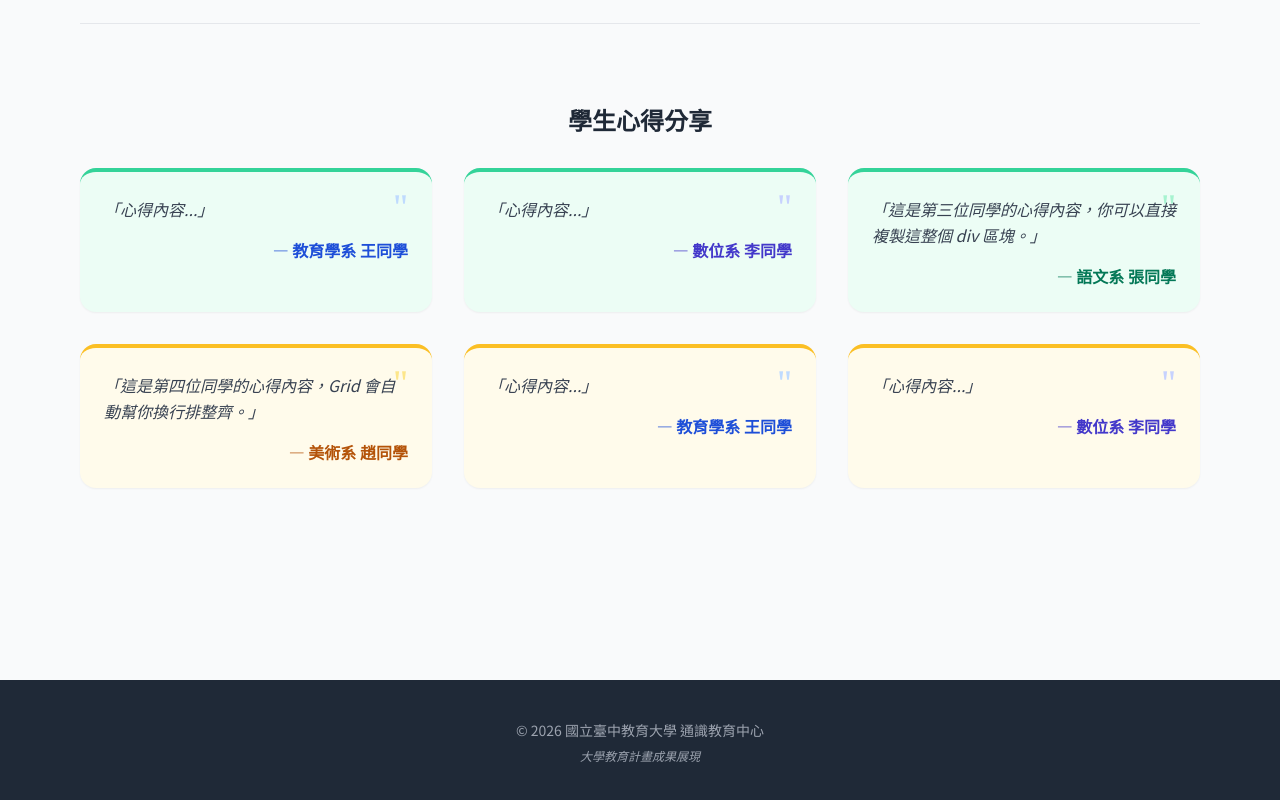
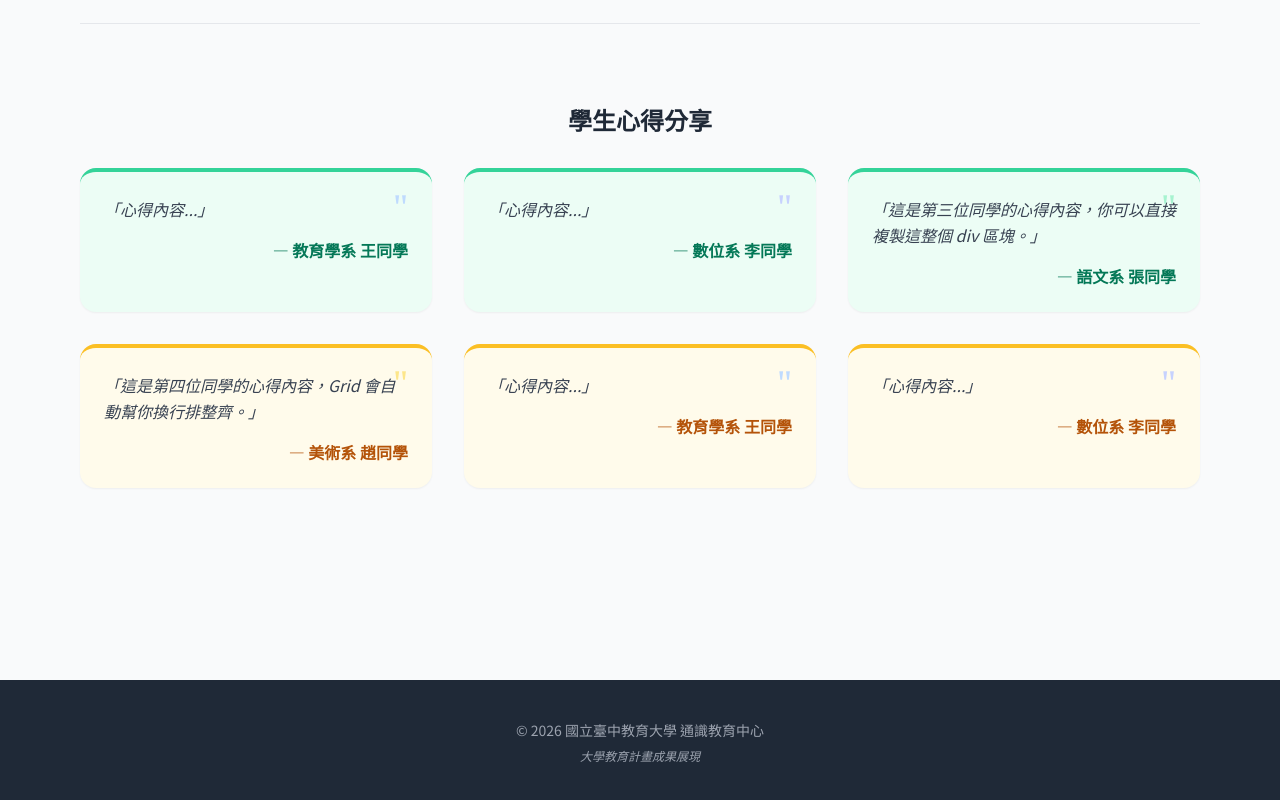
Before and after one commit to uouoanna/test-2026, a plain HTML site: page index.html in a window 1280 px wide. Shown: the part 1078-1878 px from the top of the page. Drawn offline with nearby package versions, Linux system fonts and the light colour scheme.

Commit message:
Update index.html

```diff
--- a/index.html
+++ b/index.html
@@ -81,13 +81,13 @@
         <div class="bg-emerald-50 p-6 rounded-2xl border-t-4 border-emerald-400 shadow-sm relative">
             <span class="text-4xl text-blue-200 absolute top-4 right-6 font-serif">"</span>
             <p class="text-gray-700 leading-relaxed italic">「心得內容...」</p>
-            <p class="mt-4 text-right font-bold text-blue-700">— 教育學系 王同學</p>
+            <p class="mt-4 text-right font-bold text-emerald-700">— 教育學系 王同學</p>
         </div>
 
         <div class="bg-emerald-50 p-6 rounded-2xl border-t-4 border-emerald-400 shadow-sm relative">
             <span class="text-4xl text-indigo-200 absolute top-4 right-6 font-serif">"</span>
             <p class="text-gray-700 leading-relaxed italic">「心得內容...」</p>
-            <p class="mt-4 text-right font-bold text-indigo-700">— 數位系 李同學</p>
+            <p class="mt-4 text-right font-bold text-emerald-700">— 數位系 李同學</p>
         </div>
 
         <div class="bg-emerald-50 p-6 rounded-2xl border-t-4 border-emerald-400 shadow-sm relative">
@@ -105,13 +105,13 @@
          <div class="bg-amber-50 p-6 rounded-2xl border-t-4 border-amber-400 shadow-sm relative">
             <span class="text-4xl text-blue-200 absolute top-4 right-6 font-serif">"</span>
             <p class="text-gray-700 leading-relaxed italic">「心得內容...」</p>
-            <p class="mt-4 text-right font-bold text-blue-700">— 教育學系 王同學</p>
+            <p class="mt-4 text-right font-bold text-amber-700">— 教育學系 王同學</p>
         </div>
 
         <div class="bg-amber-50 p-6 rounded-2xl border-t-4 border-amber-400 shadow-sm relative">
             <span class="text-4xl text-indigo-200 absolute top-4 right-6 font-serif">"</span>
             <p class="text-gray-700 leading-relaxed italic">「心得內容...」</p>
-            <p class="mt-4 text-right font-bold text-indigo-700">— 數位系 李同學</p>
+            <p class="mt-4 text-right font-bold text-amber-700">— 數位系 李同學</p>
         </div>
     </div>
 </section>
```
